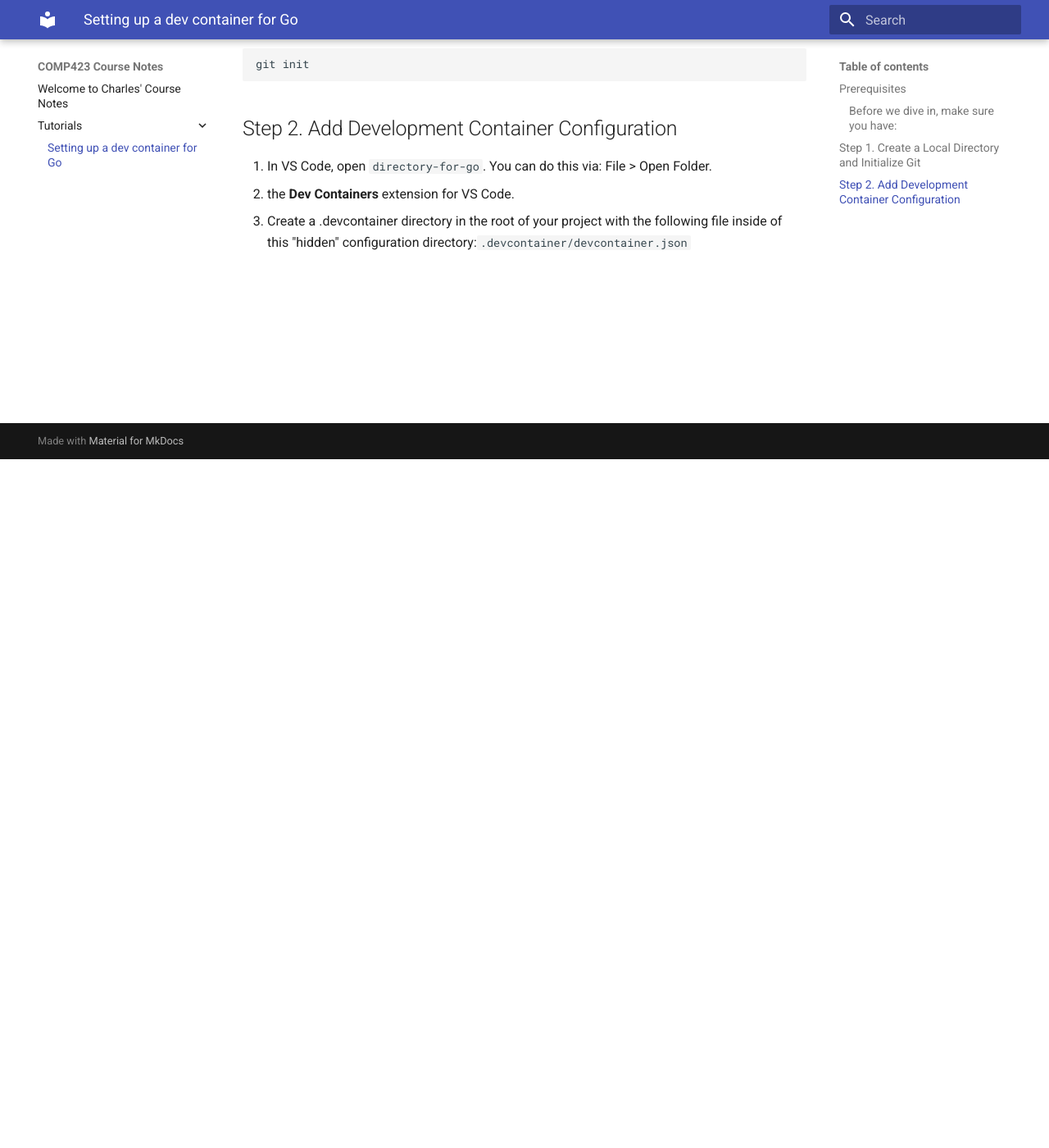
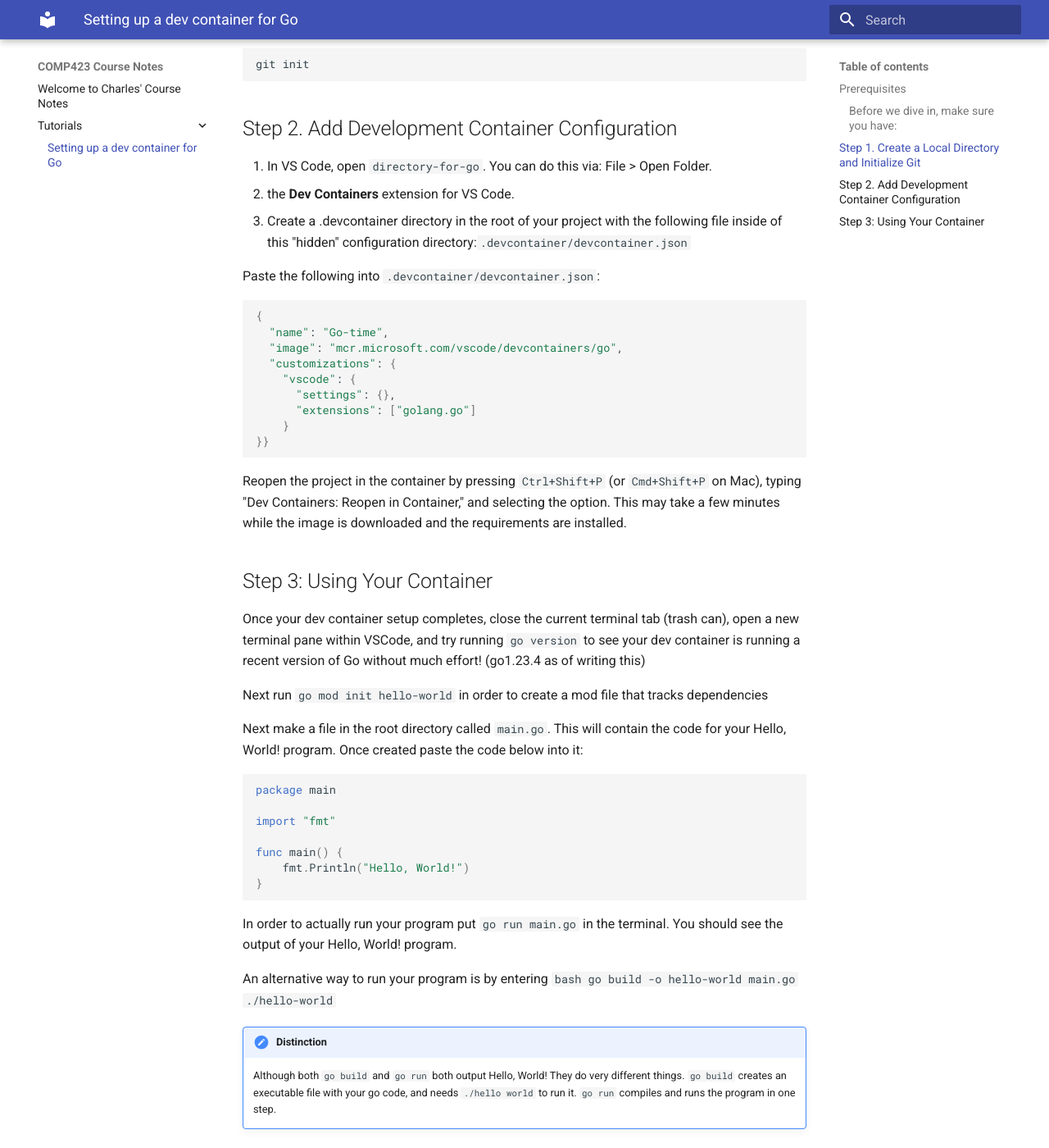
Before and after one commit to crwilt/comp423-course-notes, an MkDocs documentation site: the page built from docs/tutorials/go-setup.md, in a window 1280 px wide and 1400 px high, scrolled down 840 px. Shown: the whole window at 82% size. Built offline with MkDocs 1.6.1 and Material for MkDocs 9.7.7, drawn with Linux system fonts in a browser that asks for light colours.

Commit message:
added admonition

````diff
--- a/docs/tutorials/go-setup.md
+++ b/docs/tutorials/go-setup.md
@@ -33,3 +33,43 @@
 1. In VS Code, open `directory-for-go`. You can do this via: File > Open Folder.
 2.  the **Dev Containers** extension for VS Code.
 3. Create a .devcontainer directory in the root of your project with the following file inside of this "hidden" configuration directory:`.devcontainer/devcontainer.json`
+
+Paste the following into `.devcontainer/devcontainer.json`:
+``` bash
+{
+  "name": "Go-time",
+  "image": "mcr.microsoft.com/vscode/devcontainers/go",
+  "customizations": {
+    "vscode": {
+      "settings": {},
+      "extensions": ["golang.go"]
+    }
+}}
+```
+Reopen the project in the container by pressing `Ctrl+Shift+P` (or `Cmd+Shift+P` on Mac), typing "Dev Containers: Reopen in Container," and selecting the option. This may take a few minutes while the image is downloaded and the requirements are installed.
+
+
+## Step 3: Using Your Container
+Once your dev container setup completes, close the current terminal tab (trash can), open a new terminal pane within VSCode, and try running `go version` to see your dev container is running a recent version of Go without much effort! (go1.23.4 as of writing this)
+
+Next run `go mod init hello-world` in order to create a mod file that tracks dependencies
+
+Next make a file in the root directory called `main.go`. This will contain the code for your Hello, World! program. Once created paste the code below into it:
+```go
+package main
+
+import "fmt"
+
+func main() {
+	fmt.Println("Hello, World!")
+}
+```
+In order to actually run your program put `go run main.go` in the terminal. You should see the output of your Hello, World! program.
+
+An alternative way to run your program is by entering
+```bash
+go build -o hello-world main.go
+./hello-world```
+
+!!! note "Distinction"
+    Although both `go build` and `go run` both output Hello, World! They do very different things. `go build` creates an executable file with your go code, and needs `./hello world` to run it. `go run` compiles and runs the program in one step.
````
